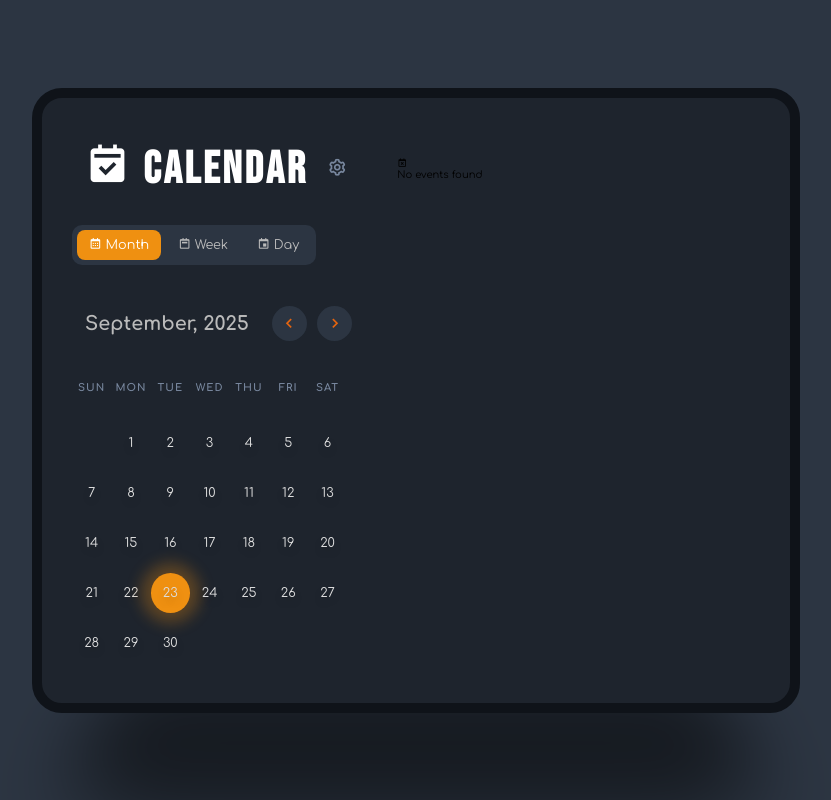
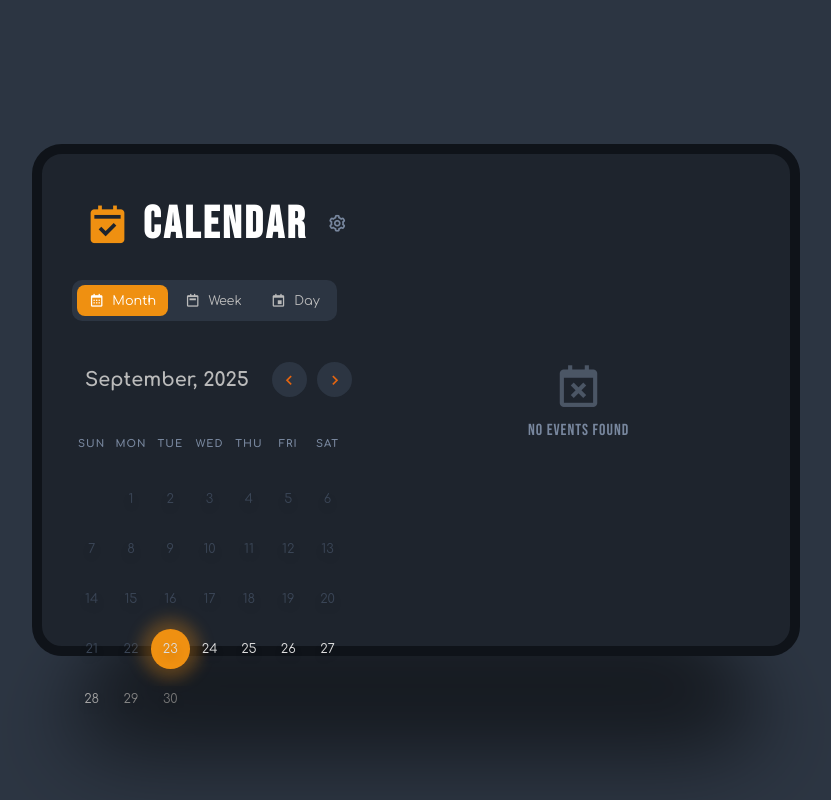
Before and after one commit to TacticalReader/Calendar-App, a React (Vite) app in the folder calender-app/: page / in a window 1280 px wide. Shown: the whole page, without its empty margins (224-1055 px from the left). Built offline with nearby package versions, Linux system fonts and the light colour scheme.

Commit message:
Update CALENDERAPP.css

```diff
--- a/calender-app/src/Components/CALENDERAPP.css
+++ b/calender-app/src/Components/CALENDERAPP.css
@@ -1,8 +1,7 @@
 .calender-app {
   width: 60%;
   min-width: 90vmin;
-  min-height: 70vh;
-  height: auto;
+  aspect-ratio: 3 / 2;
   background: #1e242d;
   padding: 3rem;
   border-radius: 3rem;
@@ -43,6 +42,13 @@
     color: #fff;
     letter-spacing: 0.3rem;
     padding: 1.3rem;
+    display: flex;
+    align-items: center;
+    gap: 1rem;
+}
+
+.heading i {
+    color: #ef9011;
 }
 
 .view-switcher {
@@ -62,6 +68,13 @@
   cursor: pointer;
   font-size: clamp(1rem, 1cqi, 1.4rem);
   transition: all 0.3s ease;
+  display: flex;
+  align-items: center;
+  gap: 0.8rem;
+}
+
+.view-switcher button i {
+    font-size: 1.2em;
 }
 
 .view-switcher button.active {
@@ -99,6 +112,12 @@
   font-size: 2rem;
   color: rgb(229, 101, 15);
   cursor: pointer;
+  transition: background 0.3s;
+}
+
+.buttons i:hover {
+    background-color: #ef9011;
+    color: #fff;
 }
 
 .weekdays{
@@ -139,6 +158,11 @@
     position: relative;
 }
 
+.days span.inactive {
+    color: #3a4556;
+    cursor: default;
+}
+
 .days span.has-event::after {
   content: '';
   position: absolute;
@@ -162,6 +186,30 @@
     height: 100%;
     padding: 3rem 0;
     overflow-y: auto;
+    display: flex;
+    flex-direction: column;
+}
+
+/* Empty State */
+.empty-state {
+    display: flex;
+    flex-direction: column;
+    align-items: center;
+    justify-content: center;
+    height: 100%;
+    color: #78879e;
+    gap: 1rem;
+}
+
+.empty-state i {
+    font-size: 5rem;
+    opacity: 0.5;
+}
+
+.empty-state p {
+    font-size: 1.6rem;
+    font-family: "Bebas Neue", sans-serif;
+    letter-spacing: 0.1rem;
 }
 
 .event-popup{
@@ -246,9 +294,9 @@
     flex-direction: column;
     align-items: center;
     width: 25%;
-        border-right: 0.1rem solid rgba(255,255,255,0.5);
-        border-radius: 5px;
-        padding-right: 1rem;
+    border-right: 0.1rem solid rgba(255,255,255,0.5);
+    border-radius: 5px;
+    padding-right: 1rem;
 }
 
 .event-popup textarea {
@@ -286,6 +334,10 @@
     border: none;
     box-shadow: 0 0 1.5rem 1rem rgba(239,144,17,0.2);
     cursor: pointer;
+    display: flex;
+    align-items: center;
+    justify-content: center;
+    gap: 1rem;
 }
 .event-popup-btn:active{
     transform: scale(0.98);
@@ -472,7 +524,7 @@
 
 @media (max-width: 850px) {
   .calender-app {
-    height: auto;
+    aspect-ratio: 3 / 2;
     flex-direction: column;
     row-gap: 2rem;
   }
@@ -532,7 +584,7 @@
 
 @media (max-width: 500px) {
   .calender-app{
-    height: auto;
+    aspect-ratio: 10/9;
   }
   .calender {
     width: 100%;
@@ -548,6 +600,6 @@
 
 @media (max-width: 350px) {
   .calender-app{
-    height: auto;
+    aspect-ratio: 3/2;
   }
 }
```
